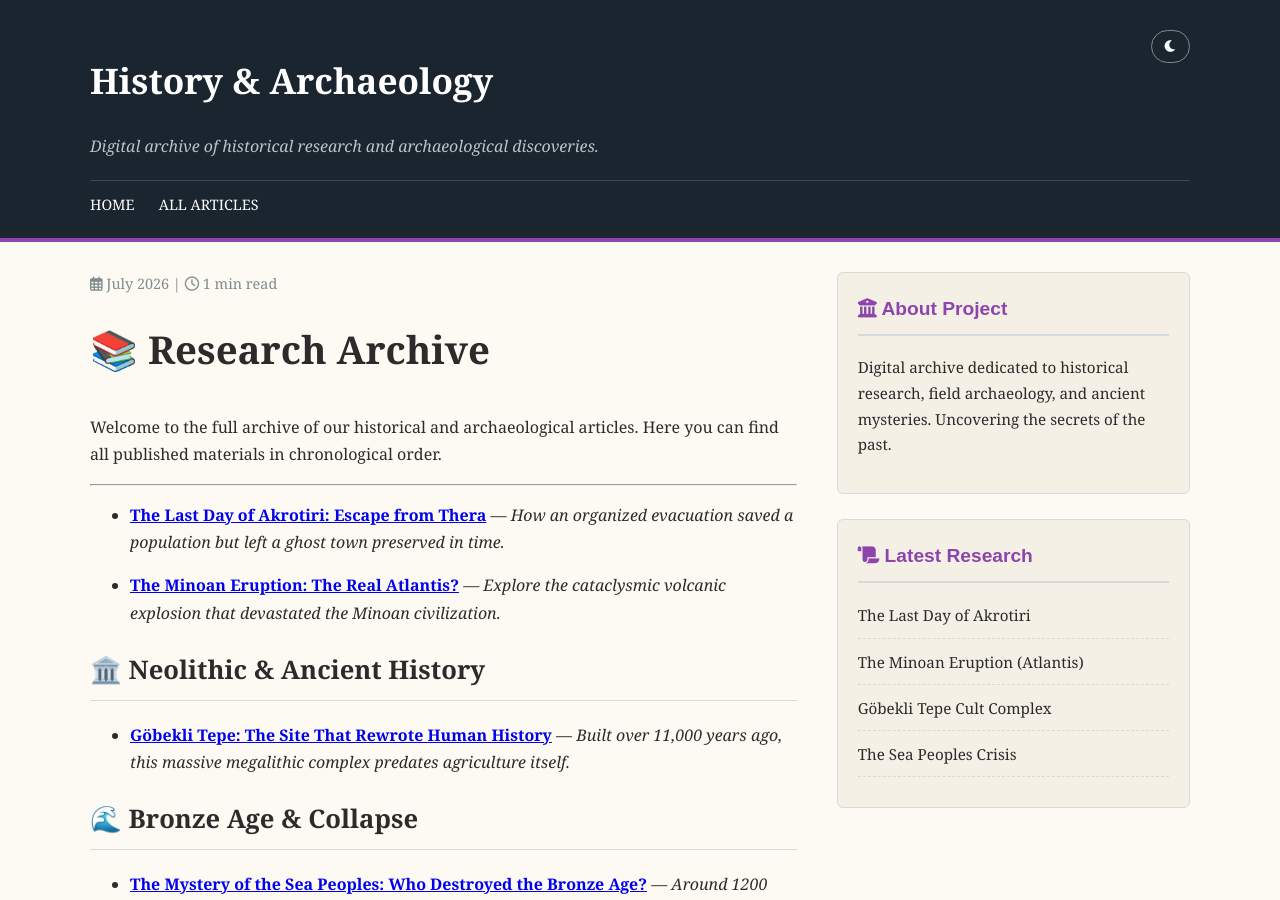
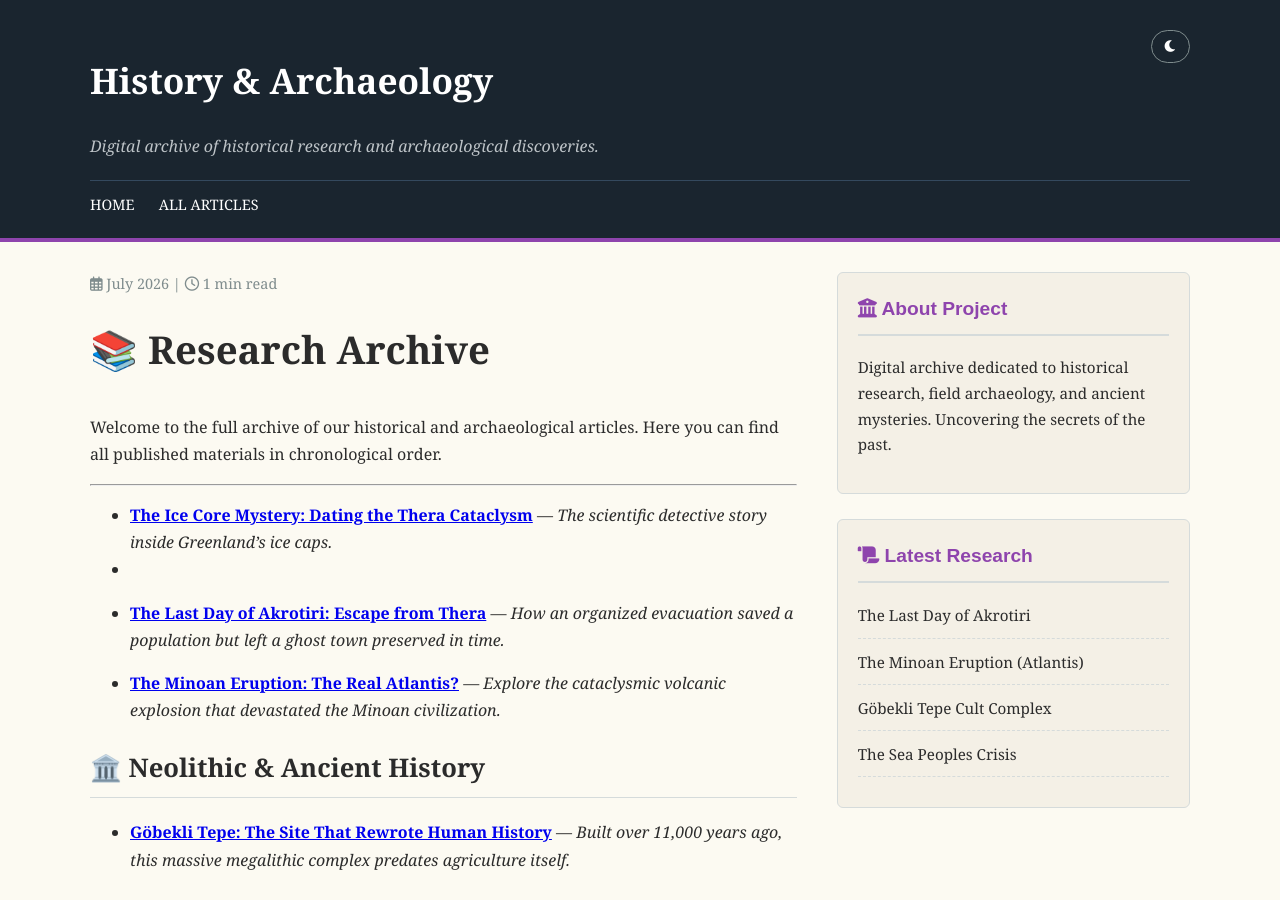
Before and after one commit to history-archaeology-project/history-archaeology-project.github.io, a Jekyll site: the page built from articles/index.md, in a window 1280 px wide and 900 px high. Built offline with Jekyll 4.4.1, drawn with Linux system fonts in a browser that asks for light colours; comment, search, counter and statistics services are not loaded.

Commit message:
Update index.md

```diff
--- a/articles/index.md
+++ b/articles/index.md
@@ -8,6 +8,8 @@ title: Archive of All Articles
 Welcome to the full archive of our historical and archaeological articles. Here you can find all published materials in chronological order.
 
 ---
+*   **[The Ice Core Mystery: Dating the Thera Cataclysm](/articles/ice-core-mystery)** — *The scientific detective story inside Greenland's ice caps.*
+*
 *   **[The Last Day of Akrotiri: Escape from Thera](/articles/last-day-of-akrotiri)** — *How an organized evacuation saved a population but left a ghost town preserved in time.*
 
 *   **[The Minoan Eruption: The Real Atlantis?](/articles/minoan-eruption)** — *Explore the cataclysmic volcanic explosion that devastated the Minoan civilization.*
```
